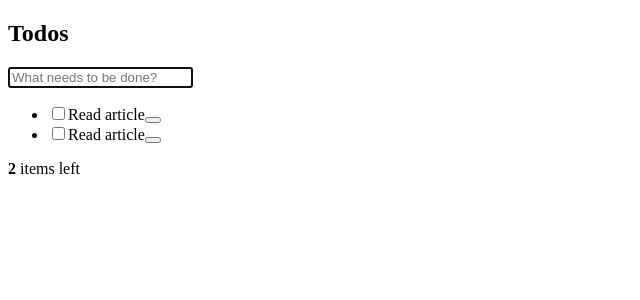
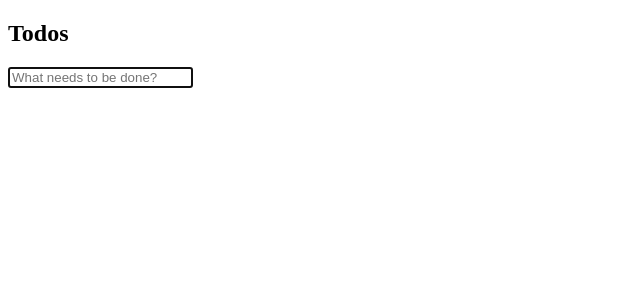
Before and after one commit to MatheusPaixaoG/ToDo-app, an Angular app in the folder todo-app/: page / in a window 1280 px wide. Shown: the top 300 px of the page, without its empty margins (0-640 px from the left). Built offline with nearby package versions, Linux system fonts and the light colour scheme; data requests are answered from the project's data file.

Commit message:
Consertando bug de só aparecer um tipo de todo-list-item

```diff
--- a/todo-app/db.json
+++ b/todo-app/db.json
@@ -1,14 +1,3 @@
 {
-  "todos": [
-    {
-      "title": "Make restaurant reservation",
-      "complete": false,
-      "id": 3
-    },
-    {
-      "title": "oi",
-      "complete": false,
-      "id": 5
-    }
-  ]
+  "todos": []
 }
--- a/todo-app/src/app/todo-list-footer/todo-list-footer.component.ts
+++ b/todo-app/src/app/todo-list-footer/todo-list-footer.component.ts
@@ -9,12 +9,11 @@ import { Todo } from '../todo';
 export class TodoListFooterComponent implements OnInit {
 
   @Input()
-  todos!: Todo[];
+  todos: Todo[] = [];
 
   constructor() { }
 
   ngOnInit(): void {
-    this.todos = [];
   }
 
 }
--- a/todo-app/src/app/todo-list-item/todo-list-item.component.ts
+++ b/todo-app/src/app/todo-list-item/todo-list-item.component.ts
@@ -10,7 +10,7 @@ export class TodoListItemComponent implements OnInit {
 
   // Marking todos with @Input() decorator allows us to inject the todos from the parent component.
   @Input()
-  todo!: Todo;
+  todo: Todo = new Todo({ id: 1, title: 'Read article', complete: false });
 
   // These are just 2 output events
   @Output()
@@ -33,7 +33,6 @@ export class TodoListItemComponent implements OnInit {
   }
 
   ngOnInit(): void {
-    this.todo = new Todo({ id: 1, title: 'Read article', complete: false });
   }
 
 }
--- a/todo-app/src/app/todo-list/todo-list.component.ts
+++ b/todo-app/src/app/todo-list/todo-list.component.ts
@@ -10,7 +10,7 @@ export class TodoListComponent implements OnInit {
 
   // Marking todos with @Input() decorator allows us to inject the todos from the parent component.
   @Input()
-  todos!: Todo[];
+  todos: Todo[] = [];
 
   // These are just 2 output events
   @Output()
@@ -30,7 +30,6 @@ export class TodoListComponent implements OnInit {
   }
 
   ngOnInit(): void {
-    this.todos = [];
   }
 
 }
```
